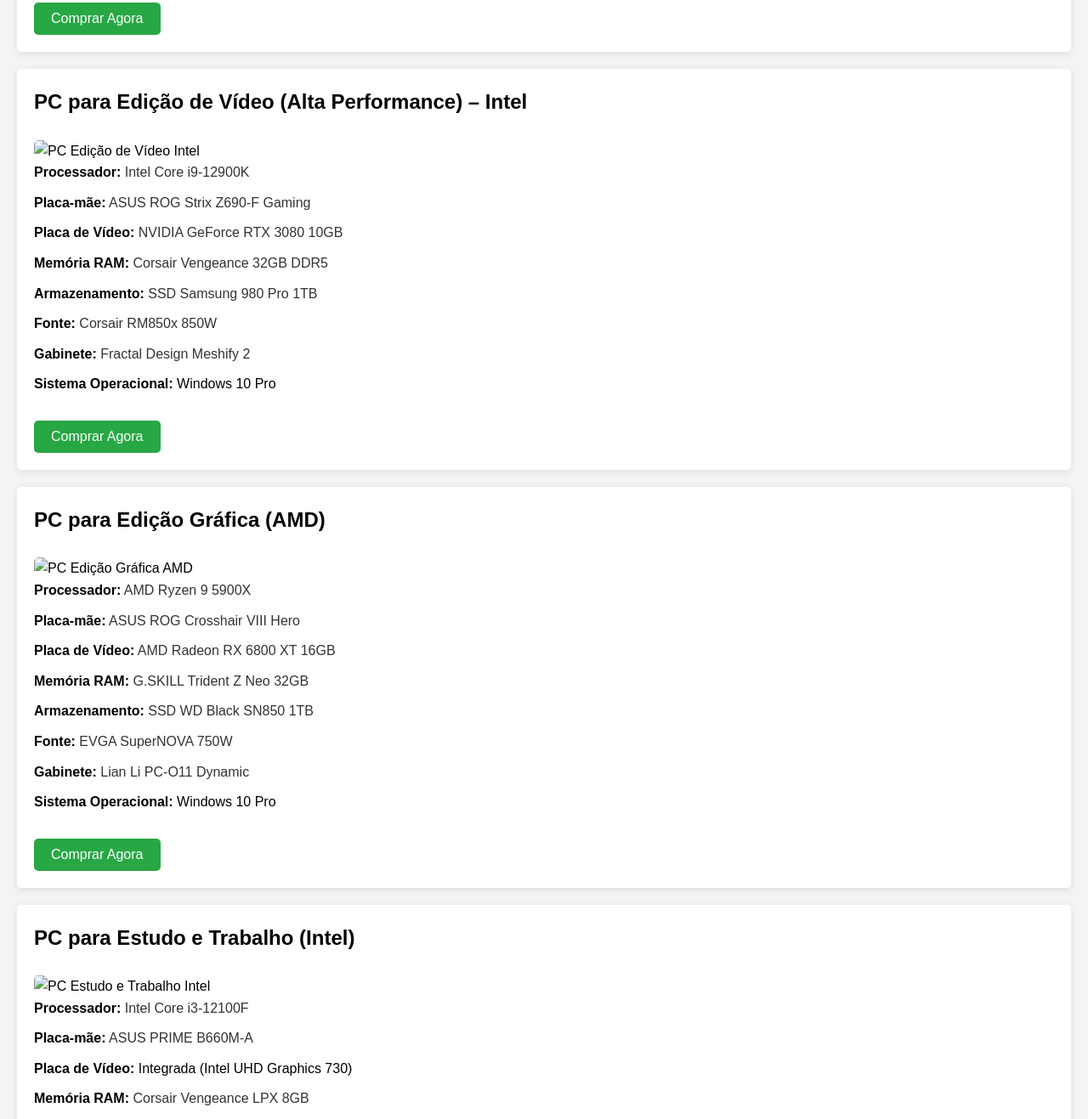
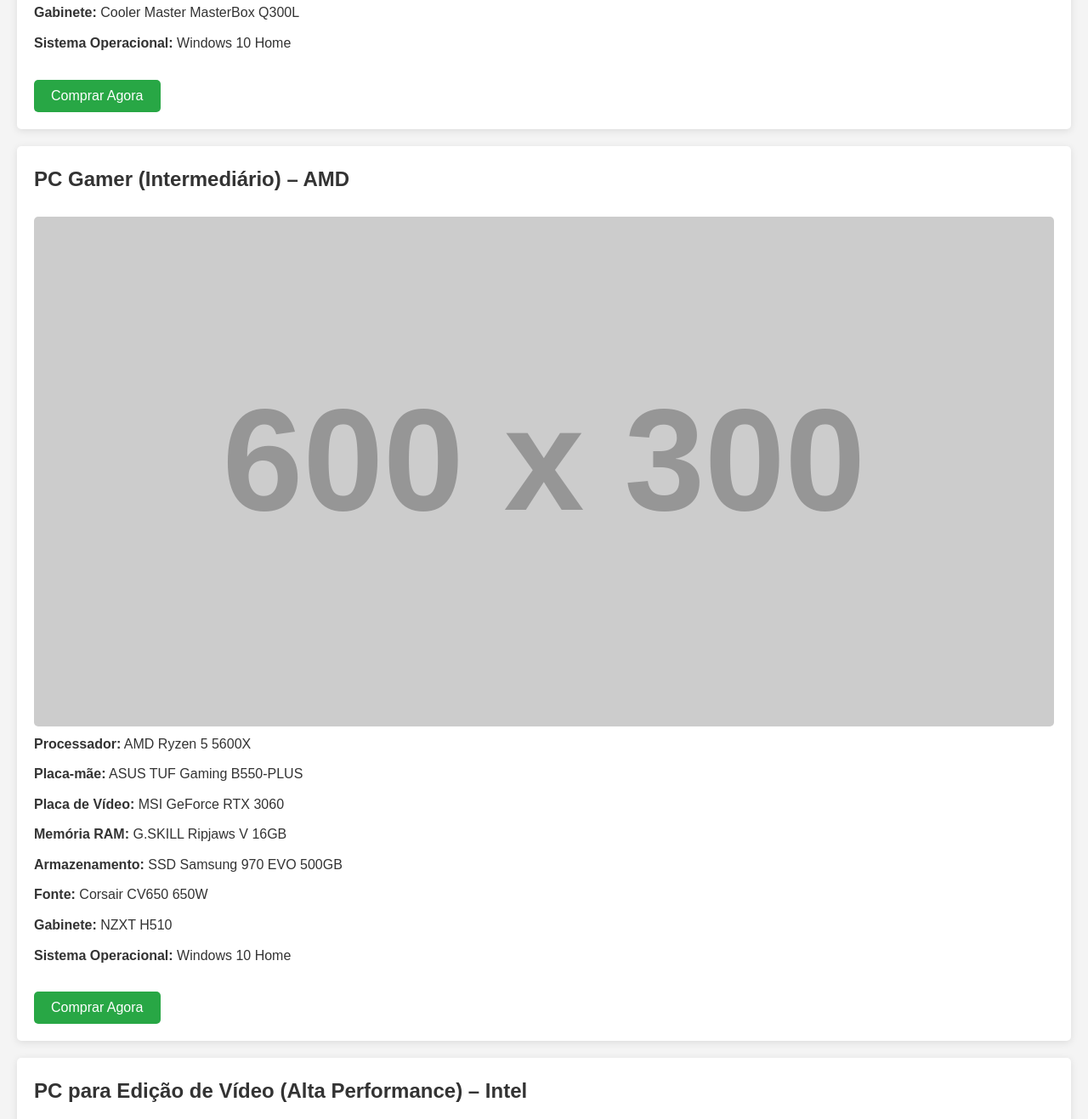
Before and after one commit to galackzaza/Arthur, a plain HTML site: page index.html in a window 1280 px wide. Shown: the part 1049-2366 px from the top of the page at 85% size. Drawn offline with Linux system fonts and the light colour scheme; placeholder pictures from the web are drawn by us.

Commit message:
caralho jussara

```diff
--- a/index.html
+++ b/index.html
@@ -8,7 +8,9 @@
 </head>
 <body>
     <header>
-        <h1>Loja de PCs - Desempenho para Todos!</h1>
+        <div class="logo">
+            <h1>Loja de PCs - Desempenho para Todos!</h1>
+        </div>
         <nav>
             <ul>
                 <li><a href="#entrada">PC Gamer (Entrada) – Intel</a></li>
@@ -24,7 +26,7 @@
         <!-- PC Gamer (Entrada) – Intel -->
         <section id="entrada" class="pc-section">
             <h2>PC Gamer (Entrada) – Intel</h2>
-            <img src="imagens/pc_entrada.jpg" alt="PC Gamer Entrada Intel" class="pc-image">
+            <img src="https://via.placeholder.com/600x300/0000FF/808080?text=PC+Entrada+Intel" alt="PC Gamer Entrada Intel" class="pc-image">
             <ul>
                 <li><strong>Processador:</strong> <a href="https://link-produto-processador">Intel Core i5-12400F</a></li>
                 <li><strong>Placa-mãe:</strong> <a href="https://link-produto-placa-mae">MSI B660M-A DDR4</a></li>
@@ -41,7 +43,7 @@
         <!-- PC Gamer (Intermediário) – AMD -->
         <section id="intermediario" class="pc-section">
             <h2>PC Gamer (Intermediário) – AMD</h2>
-            <img src="imagens/pc_intermediario.jpg" alt="PC Gamer Intermediário AMD" class="pc-image">
+            <img src="https://via.placeholder.com/600x300/00FF00/808080?text=PC+Intermediario+AMD" alt="PC Gamer Intermediário AMD" class="pc-image">
             <ul>
                 <li><strong>Processador:</strong> <a href="https://link-produto-processador">AMD Ryzen 5 5600X</a></li>
                 <li><strong>Placa-mãe:</strong> <a href="https://link-produto-placa-mae">ASUS TUF Gaming B550-PLUS</a></li>
@@ -55,10 +57,10 @@
             <button class="buy-btn">Comprar Agora</button>
         </section>
 
-        <!-- PC para Edição de Vídeo (Alta Performance) -->
+        <!-- PC para Edição de Vídeo -->
         <section id="edicao-video" class="pc-section">
             <h2>PC para Edição de Vídeo (Alta Performance) – Intel</h2>
-            <img src="imagens/pc_video.jpg" alt="PC Edição de Vídeo Intel" class="pc-image">
+            <img src="https://via.placeholder.com/600x300/FF0000/FFFFFF?text=PC+Edicao+Video+Intel" alt="PC Edição de Vídeo Intel" class="pc-image">
             <ul>
                 <li><strong>Processador:</strong> <a href="https://link-produto-processador">Intel Core i9-12900K</a></li>
                 <li><strong>Placa-mãe:</strong> <a href="https://link-produto-placa-mae">ASUS ROG Strix Z690-F Gaming</a></li>
@@ -75,7 +77,7 @@
         <!-- PC para Edição Gráfica -->
         <section id="edicao-grafica" class="pc-section">
             <h2>PC para Edição Gráfica (AMD)</h2>
-            <img src="imagens/pc_grafica.jpg" alt="PC Edição Gráfica AMD" class="pc-image">
+            <img src="https://via.placeholder.com/600x300/000000/FFFFFF?text=PC+Edicao+Grafica+AMD" alt="PC Edição Gráfica AMD" class="pc-image">
             <ul>
                 <li><strong>Processador:</strong> <a href="https://link-produto-processador">AMD Ryzen 9 5900X</a></li>
                 <li><strong>Placa-mãe:</strong> <a href="https://link-produto-placa-mae">ASUS ROG Crosshair VIII Hero</a></li>
@@ -92,7 +94,7 @@
         <!-- PC para Estudo e Trabalho -->
         <section id="estudo-trabalho" class="pc-section">
             <h2>PC para Estudo e Trabalho (Intel)</h2>
-            <img src="imagens/pc_estudo.jpg" alt="PC Estudo e Trabalho Intel" class="pc-image">
+            <img src="https://via.placeholder.com/600x300/808080/FFFFFF?text=PC+Estudo+Intel" alt="PC Estudo e Trabalho Intel" class="pc-image">
             <ul>
                 <li><strong>Processador:</strong> <a href="https://link-produto-processador">Intel Core i3-12100F</a></li>
                 <li><strong>Placa-mãe:</strong> <a href="https://link-produto-placa-mae">ASUS PRIME B660M-A</a></li>
--- a/style.css
+++ b/style.css
@@ -8,6 +8,7 @@ body {
     font-family: Arial, sans-serif;
     line-height: 1.6;
     background-color: #f4f4f4;
+    color: #333;
 }
 
 header {
```
